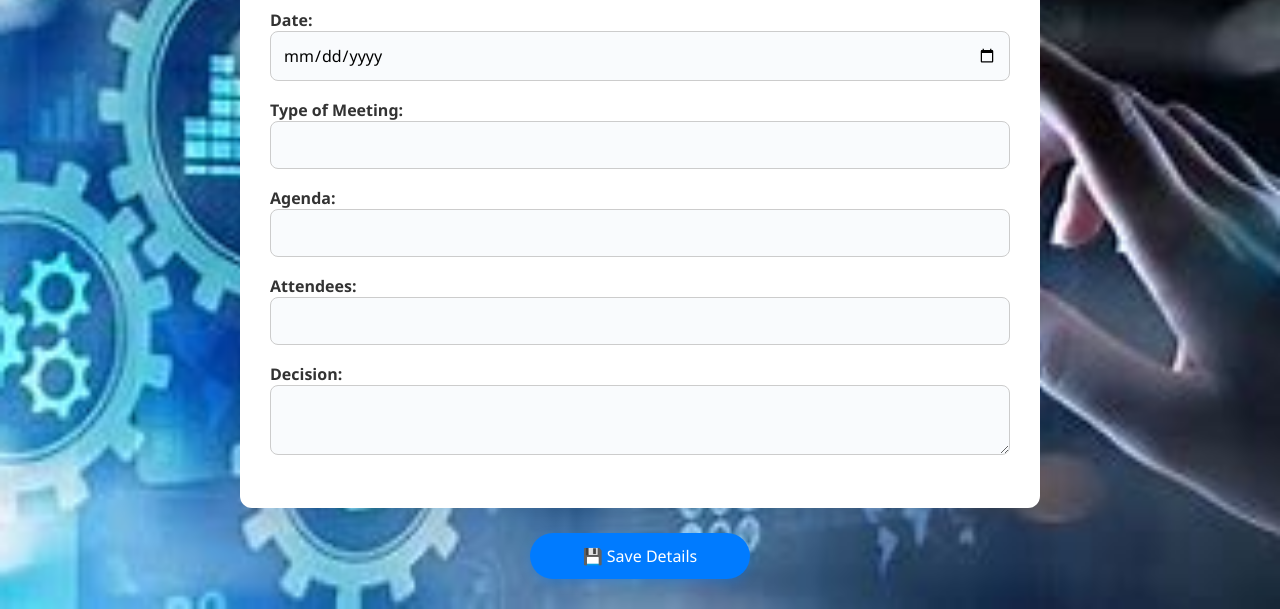
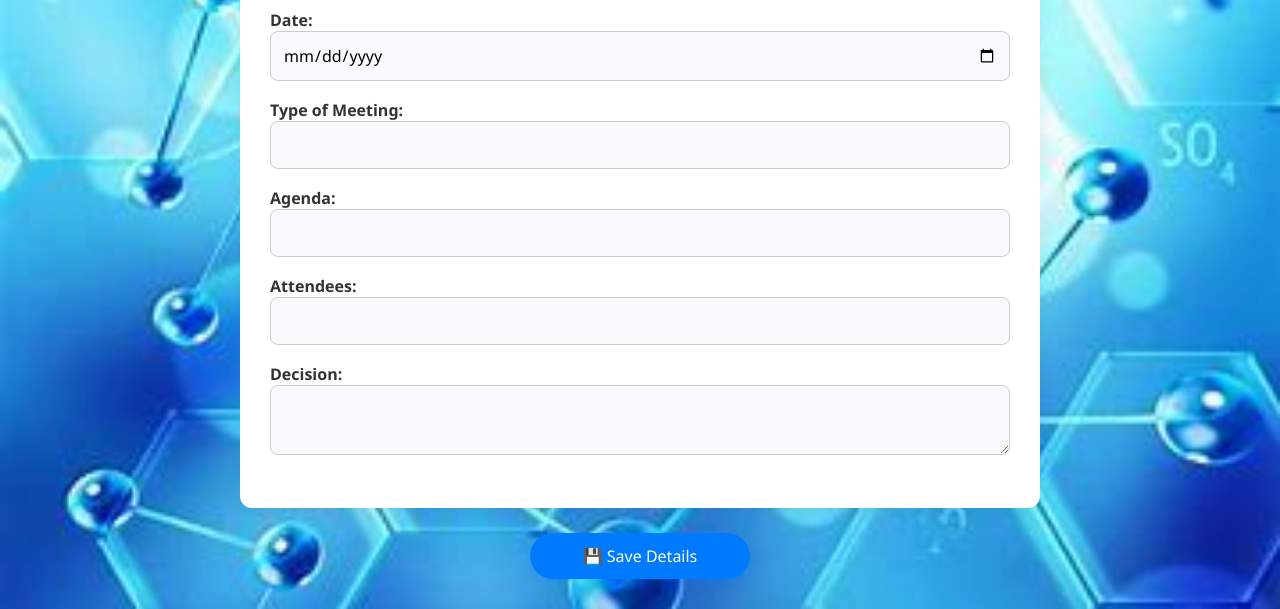
Before and after one commit to Mutyalu1-chintakayala/meetings, a website: page public/csd.html in a window 1280 px wide. Shown: the part 191-800 px from the top of the page. Drawn offline with Linux system fonts and the light colour scheme.

Commit message:
csd.html

```diff
--- a/public/csd.html
+++ b/public/csd.html
@@ -12,7 +12,7 @@
       font-family: 'Segoe UI', sans-serif;
     }
 
-   body {
+    body {
       margin: 0;
       padding: 0;
       background-image: url("csd1.jpg"); /* Place this image in the same folder as this HTML file */
@@ -37,7 +37,7 @@
       margin: 0;
       padding: 40px;
       min-height: 100vh;
-      background: url('csd1.jpg') no-repeat center center fixed;
+      background: url('chem.jpg') no-repeat center center fixed;
       background-size: cover;
       display: flex;
       justify-content: center;
@@ -239,7 +239,7 @@
   </div>
 
   <!-- JS Script -->
- <script>
+  <script>
   const department = "CSD";
   const saveBtn = document.getElementById('saveBtn');
   const toggleNotesBtn = document.getElementById('toggleNotesBtn');
```
